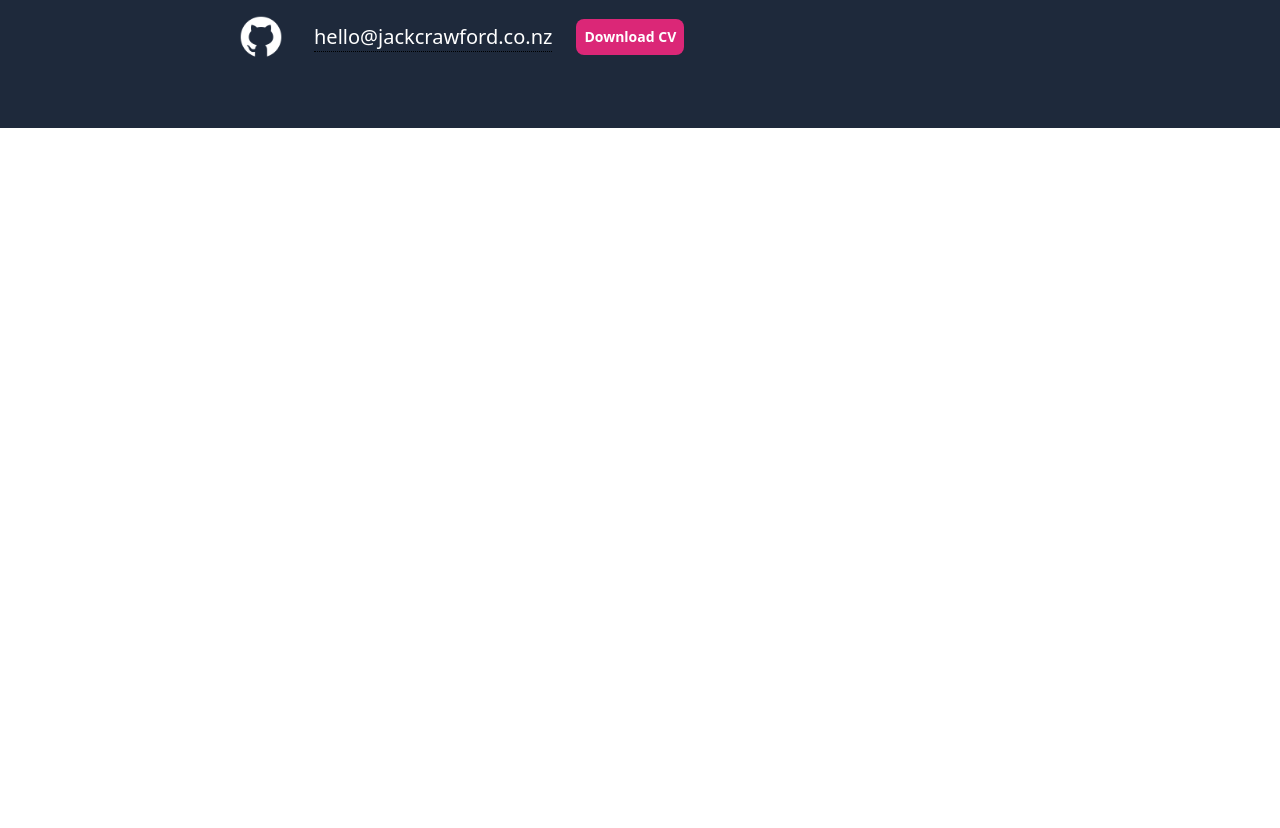
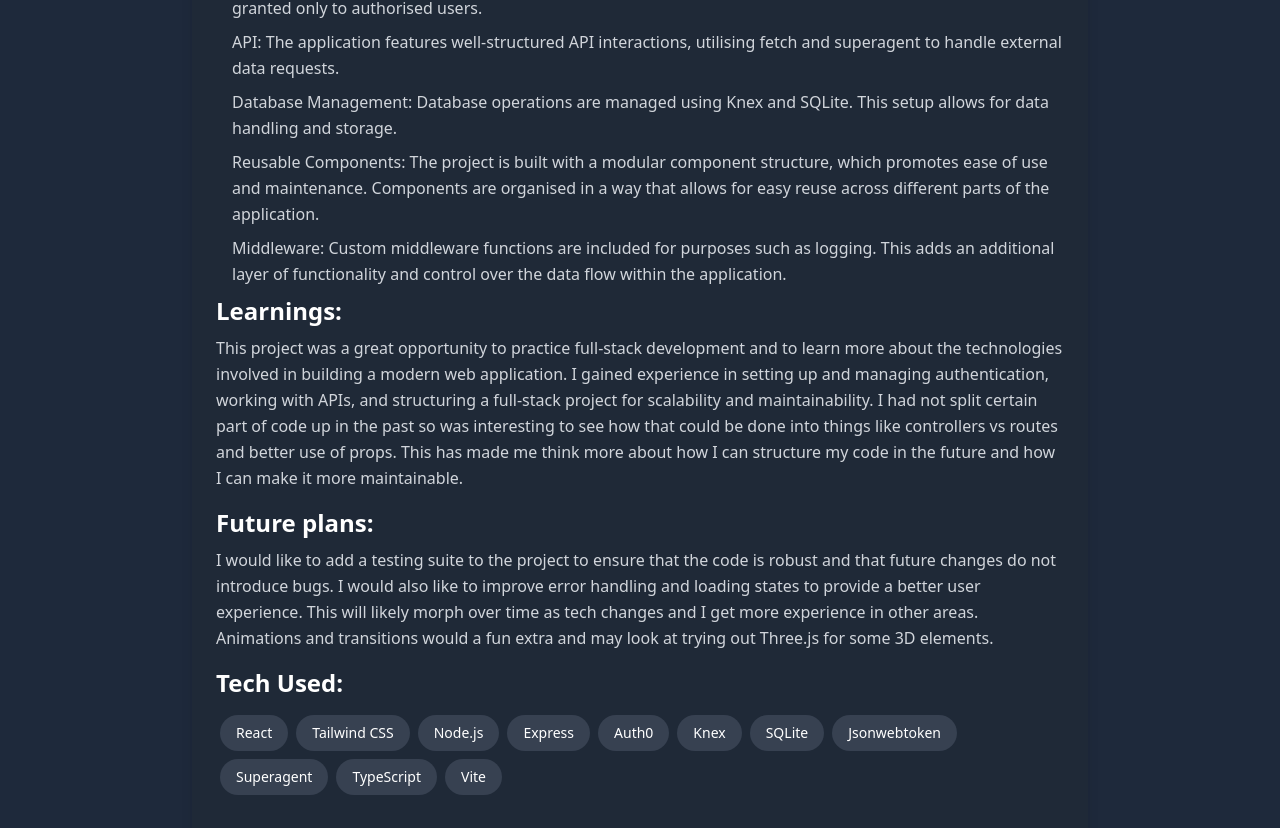
Before and after one commit to jack-crawford-1/Landing-Site-Nextjs, a Next.js app: page /projects/boilerplate in a window 1280 px wide. Shown: the part 1052-1880 px from the top of the page. Before the commit the page ends 1180 px from the top, so only its background shows below. Built offline with nearby package versions, Linux system fonts and the light colour scheme.

Commit message:
extended content to include features and future plans

```diff
--- a/pages/projects/[projectname].tsx
+++ b/pages/projects/[projectname].tsx
@@ -12,6 +12,9 @@
   imageSrc: string
   altText: string
   description: string
+  features?: string
+  future?: string
+  comments?: string
   technologies: string[]
   githubLink: string
 }
@@ -52,7 +55,15 @@
             imageSrc={project.imageSrc}
             altText={project.altText}
             description={project.description}
+            comments={project.comments}
+            feature1={project.feature1}
+            feature2={project.feature2}
+            feature3={project.feature3}
+            feature4={project.feature4}
+            feature5={project.feature5}
             technologies={project.technologies}
+            learnings={project.learnings}
+            future={project.future}
             githubLink={project.githubLink}
           />
           <ProjectsLinksContainer />
--- a/src/app/components/projects/ProjectCard.tsx
+++ b/src/app/components/projects/ProjectCard.tsx
@@ -1,7 +1,7 @@
 import React from 'react'
 import Image from 'next/image'
-import Link from 'next/link'
 import Tooltip from '../utils/Tooltip'
+import { features } from 'process'
 
 interface ProjectCardProps {
   projectName: string
@@ -9,7 +9,15 @@
   imageSrc: string
   altText: string
   description: string
+  comments?: string
+  feature1?: string
+  feature2?: string
+  feature3?: string
+  feature4?: string
+  feature5?: string
   technologies: string[]
+  learnings?: string
+  future?: string
   githubLink: string
 }
 
@@ -19,10 +27,21 @@
   imageSrc,
   altText,
   description,
+  comments,
+  feature1,
+  feature2,
+  feature3,
+  feature4,
+  feature5,
+  learnings,
+  future,
   technologies,
   githubLink,
 }) => {
   const techStack = technologies || []
+  const features = [feature1, feature2, feature3, feature4, feature5].filter(
+    Boolean
+  )
   return (
     <div className="bg-gray-800 text-white p-6 rounded-lg shadow-lg">
       <h2 className="text-3xl font-bold mb-4">{projectName}</h2>
@@ -35,8 +54,29 @@
           className="rounded-lg"
         />
       </div>
-      <p className="mb-4">{description}</p>
-      <h3 className="text-2xl font-semibold mb-2">Tech Used:</h3>
+      <h3 className="text-2xl font-semibold mb-2">About:</h3>
+      <p className="mb-4 leading-relaxed text-gray-300">{description}</p>
+      <p className="mb-4 leading-relaxed text-gray-300">{comments}</p>
+      {features.length > 0 && (
+        <>
+          <h3 className="text-2xl font-semibold mb-2">Features:</h3>
+          <ul>
+            {features.map((feature, index) => (
+              <li
+                key={index}
+                className="mb-2 pl-4 leading-relaxed text-gray-300"
+              >
+                {feature}
+              </li>
+            ))}
+          </ul>
+        </>
+      )}
+      <h3 className="text-2xl font-semibold mb-2">Learnings:</h3>
+      <p className="mb-4 leading-relaxed text-gray-300">{learnings}</p>
+      <h3 className="text-2xl font-semibold mb-2 mt-3">Future plans:</h3>
+      <p className="mb-4 leading-relaxed text-gray-300">{future}</p>
+      <h3 className="text-2xl font-semibold mb-3 mt-3">Tech Used:</h3>
       <ul className="flex flex-wrap mb-4">
         {techStack.map((tech, index) => (
           <li
--- a/src/app/components/projects/ProjectsData.tsx
+++ b/src/app/components/projects/ProjectsData.tsx
@@ -4,7 +4,15 @@
   imageSrc: string
   altText: string
   description: string
+  comments?: string
+  feature1?: string
+  feature2?: string
+  feature3?: string
+  feature4?: string
+  feature5?: string
+  future?: string
   technologies: string[]
+  learnings?: string
   githubLink: string
 }
 
@@ -21,7 +29,9 @@
       'Express',
       'superagent',
       'TypeScript',
+      'Tailwind CSS',
       'Weather API',
+      'React-spinner',
       'Vite',
     ],
     githubLink: 'https://github.com/jack-crawford-1/weather-api',
@@ -34,15 +44,16 @@
     description:
       'This was a personal project that allows users to find, share, and manage green spaces or community gardens. This was built during bootcamp as a solo project allowing me to practice full-stack development including authentication and database management, as well as integrating external APIs for location and information, and mapping services from Google Maps API. Have deployed a previous version of this project using Dokku and plan to deploy this version to Vercel.',
     technologies: [
-      'Next.js',
+      'Next JS',
       'Next Auth',
       'React',
       'TypeScript',
+      'Tailwind CSS',
       'Prisma',
       'SQLite3',
       'Google Maps API',
       'Multer',
-      'dotenv',
+      'Dotenv',
     ],
     githubLink: 'https://github.com/jack-crawford-1/garden-map',
   },
@@ -58,9 +69,11 @@
       'Express',
       'express-jwt',
       'auth0',
+      'TypeScript',
       'sqlite3',
       'superagent',
       'react-query',
+      'Vite',
     ],
     githubLink: 'https://github.com/jack-crawford-1/fullstack-todo-app',
   },
@@ -74,11 +87,11 @@
     technologies: [
       'React',
       'Express',
-      'Knex',
       'TypeScript',
       'NASA API',
-      'superagent',
-      'dotenv',
+      'Superagent',
+      'Dotenv',
+      'Vite',
     ],
     githubLink: 'https://github.com/jack-crawford-1/nasa-api.git',
   },
@@ -95,6 +108,7 @@
       'TypeScript',
       'Poke API',
       'React Router',
+      'Vite',
     ],
     githubLink: 'https://github.com/jack-crawford-1/Pokedex',
   },
@@ -125,7 +139,13 @@
     altText: 'Piano app Tone.js with React',
     description:
       "A mini piano app that uses React with custom CSS for the UI, TypeScript for type safety, and Tone.js for the sound synthesis. It uses React's state management and event handling to manage key presses and chord playback. The app also leverages hooks like useState and useEffect to handle real-time updates and user interactions.",
-    technologies: ['React', 'Tone.js', 'TypeScript', 'Vite'],
+    comments:
+      'Working on this project was a lot of fun, especially as someone who enjoys music. It was rewarding to see the app come together and to be able to play actual tunes on a virtual piano. In hindsigt, I propbably would have gone with a guitar or ukulele as I know how to play those instruments and might have been able to try some more complex chords.',
+    technologies: ['React', 'Tone.js', 'TypeScript', 'CSS', 'Vite'],
+    learnings:
+      'One of the main challenges was managing the state of the application to handle real-time key preses and audio playback. I learned a lot about how to manage state in React and how to use hooks to handle user interactions and updates in real-time. I also learned a lot about how to use Tone.js to create and manage audio in the browser, and how to use TypeScript to ensure type safety in my codebase',
+    future:
+      'In the future, Id like to add support for more octaves and more complex chords, as well as the ability to record and playback user input. I would also like to add more features like a metronome and a drum machine.',
     githubLink: 'https://github.com/jack-crawford-1/Piano-app-tonejs-react',
   },
 
@@ -134,19 +154,27 @@
     projectLink: 'https://boilerplate.pushed.nz/',
     imageSrc: '/boilerplate.png',
     altText: 'Fullstack Boilerplate Project',
-    description: `
-    This full-stack app boilerplate leverages modern technologies and best practices to provide a robust foundation for building web applications. The project includes authentication setup using Auth0 and features well-structured API endpoints for both server-side functionality and external data fetching. Internal routes handle server-side logic and responses, while external routes use fetch and superagent to retrieve data from third-party APIs.
-
-  `,
+    description: `This full-stack app boilerplate leverages modern technologies and best practices to provide a robust foundation for building web applications. The project includes authentication setup using Auth0 and features well-structured API endpoints for both server-side functionality and external data fetching. Internal routes handle server-side logic and responses, while external routes use fetch and superagent to retrieve data from third-party APIs.`,
+    comments: `This was an extension of a template used in a class while at bootcamp. I wanted to be able to quickly spin up a full stack website with React and Express and have it be ready to deploy with a usable interface, authentication, and database. I spent some time making sure the code was clean and well organised so that I could easily update it in the future.`,
+    feature1: `Authentication: Secure user authentication using Auth0, ensuring that user data is protected and that access is granted only to authorised users.`,
+    feature2: ` API: The application features well-structured API interactions, utilising fetch and superagent to handle external data requests.`,
+    feature3: `Database Management: Database operations are managed using Knex and SQLite. This setup allows for data handling and storage.`,
+    feature4: `Reusable Components: The project is built with a modular component structure, which promotes ease of use and maintenance. Components are organised in a way that allows for easy reuse across different parts of the application.`,
+    feature5: `Middleware: Custom middleware functions are included for purposes such as logging. This adds an additional layer of functionality and control over the data flow within the application.`,
+    learnings: `This project was a great opportunity to practice full-stack development and to learn more about the technologies involved in building a modern web application. I gained experience in setting up and managing authentication, working with APIs, and structuring a full-stack project for scalability and maintainability. I had not split certain part of code up in the past so was interesting to see how that could be done into things like controllers vs routes and better use of props. This has made me think more about how I can structure my code in the future and how I can make it more maintainable.`,
+    future: `I would like to add a testing suite to the project to ensure that the code is robust and that future changes do not introduce bugs. I would also like to improve error handling and loading states to provide a better user experience. This will likely morph over time as tech changes and I get more experience in other areas. Animations and transitions would a fun extra and may look at trying out Three.js for some 3D elements.`,
     technologies: [
       'React',
+      'Tailwind CSS',
+      'Node.js',
       'Express',
       'Auth0',
+      'Knex',
       'SQLite',
-      'Docker',
-      'Procfile',
-      'fetch',
-      'superagent',
+      'Jsonwebtoken',
+      'Superagent',
+      'TypeScript',
+      'Vite',
     ],
     githubLink: 'https://github.com/jack-crawford-1/React-Express-Boilerplate',
   },
```
